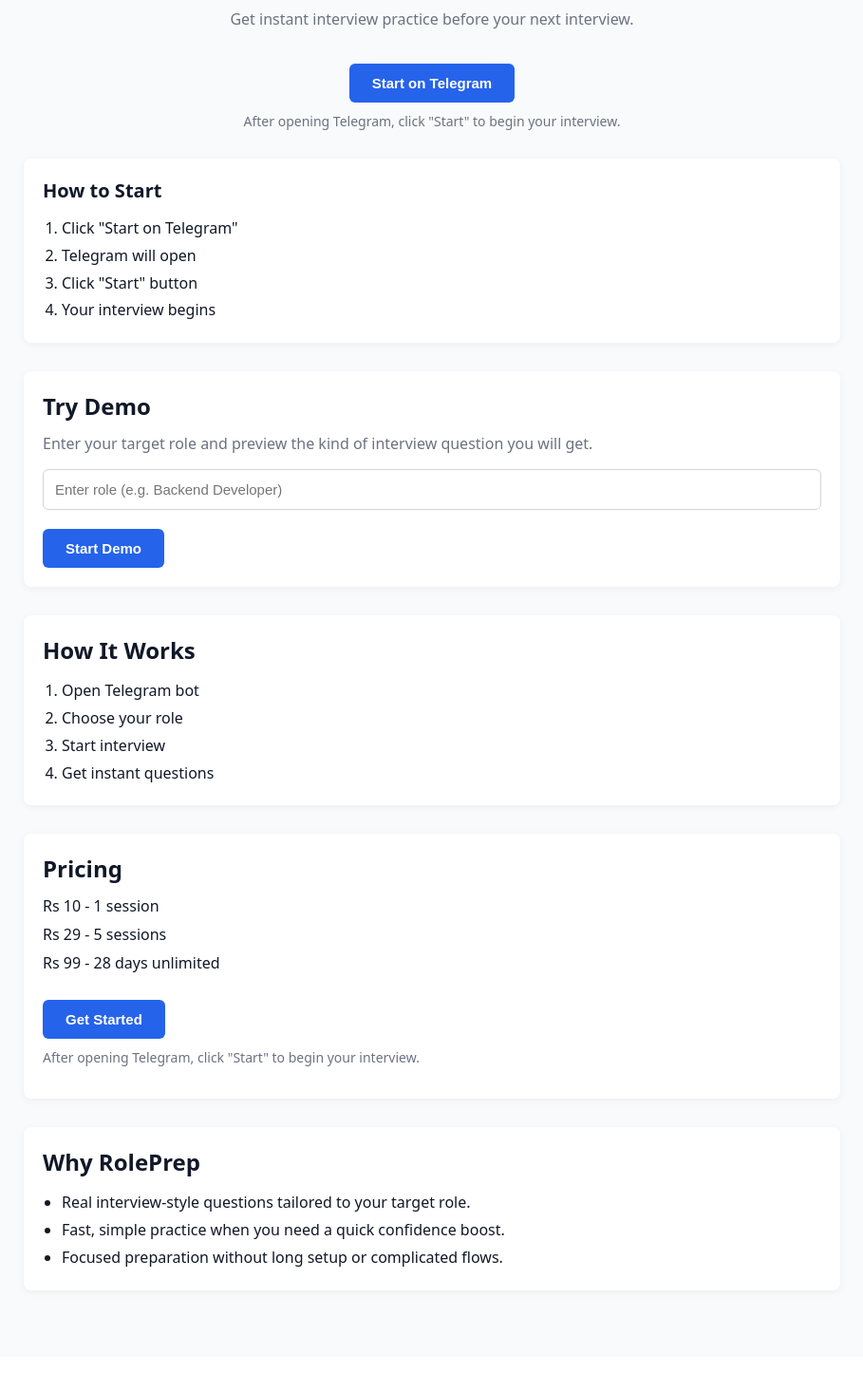
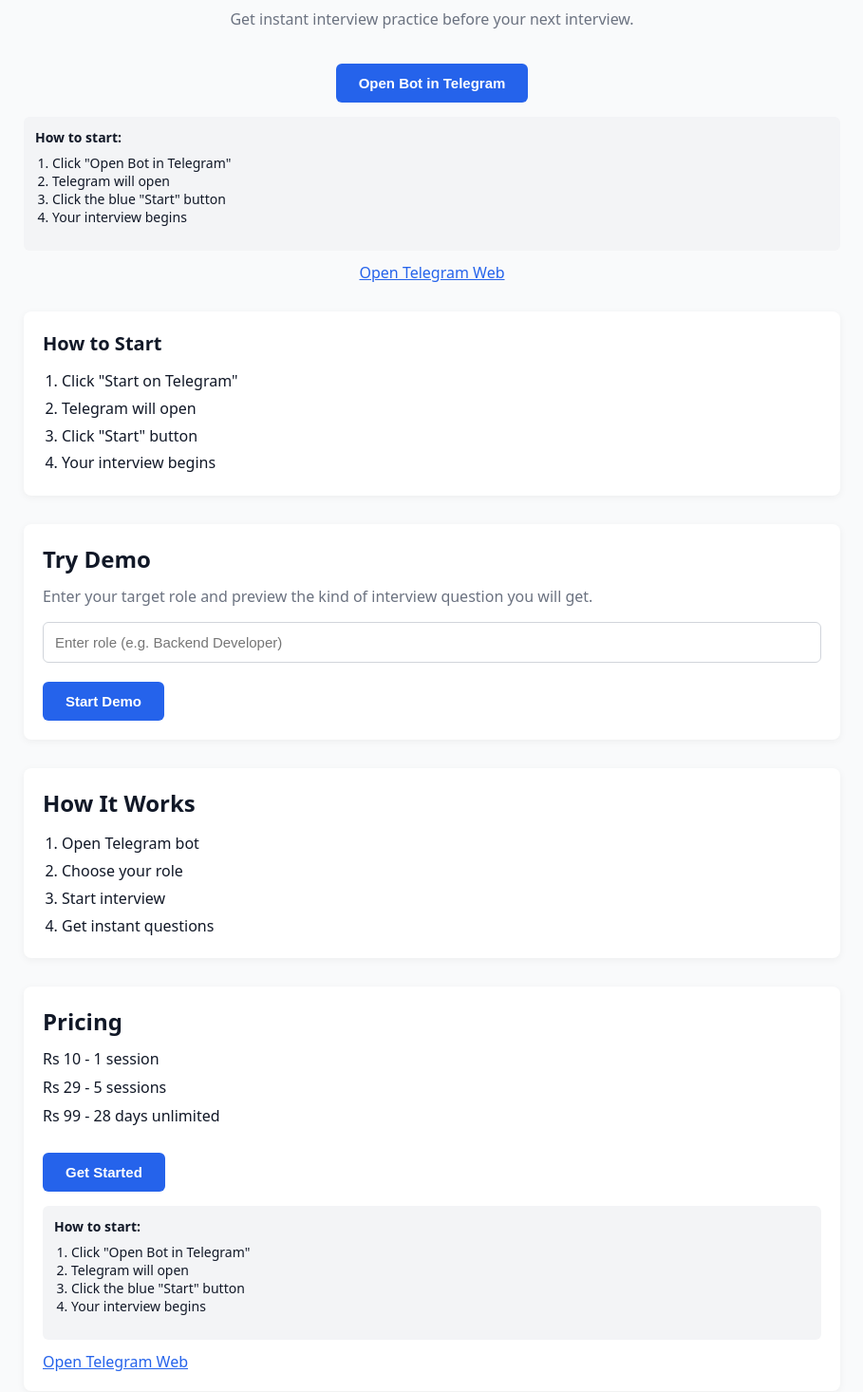
Before and after one commit to BishuSharma994/RolePrep-site, a React (Vite) app: page / in a window 1280 px wide. Shown: the part 84-1550 px from the top of the page at 95% size, without its empty margins (185-1094 px from the left). Before the commit the page ends 1513 px from the top, so only its background shows below. Built offline with nearby package versions, Linux system fonts and the light colour scheme.

Commit message:
Improve Telegram bot launch guidance

```diff
--- a/src/App.jsx
+++ b/src/App.jsx
@@ -66,11 +66,34 @@
             Get instant interview practice before your next interview.
           </p>
           <a href={telegramLink} target="_blank" rel="noopener noreferrer">
-            <button style={primaryButtonStyle}>Start on Telegram</button>
+            <button style={primaryButtonStyle}>Open Bot in Telegram</button>
           </a>
-          <p style={{ marginTop: "10px", fontSize: "14px", color: "#6b7280" }}>
-            After opening Telegram, click "Start" to begin your interview.
-          </p>
+          <div
+            style={{
+              marginTop: "15px",
+              padding: "12px",
+              backgroundColor: "#f3f4f6",
+              borderRadius: "6px",
+              fontSize: "14px",
+              textAlign: "left",
+            }}
+          >
+            <strong>How to start:</strong>
+            <ol style={{ marginTop: "8px", paddingLeft: "18px" }}>
+              <li>Click "Open Bot in Telegram"</li>
+              <li>Telegram will open</li>
+              <li>Click the blue "Start" button</li>
+              <li>Your interview begins</li>
+            </ol>
+          </div>
+          <a
+            href="https://web.telegram.org"
+            target="_blank"
+            rel="noopener noreferrer"
+            style={{ display: "inline-block", marginTop: "12px", color: "#2563eb" }}
+          >
+            Open Telegram Web
+          </a>
         </section>
 
         <section style={{ marginBottom: "30px" }}>
@@ -152,9 +175,31 @@
             <a href={telegramLink} target="_blank" rel="noopener noreferrer">
               <button style={primaryButtonStyle}>Get Started</button>
             </a>
-            <p style={{ marginTop: "10px", fontSize: "14px", color: "#6b7280" }}>
-              After opening Telegram, click "Start" to begin your interview.
-            </p>
+            <div
+              style={{
+                marginTop: "15px",
+                padding: "12px",
+                backgroundColor: "#f3f4f6",
+                borderRadius: "6px",
+                fontSize: "14px",
+              }}
+            >
+              <strong>How to start:</strong>
+              <ol style={{ marginTop: "8px", paddingLeft: "18px" }}>
+                <li>Click "Open Bot in Telegram"</li>
+                <li>Telegram will open</li>
+                <li>Click the blue "Start" button</li>
+                <li>Your interview begins</li>
+              </ol>
+            </div>
+            <a
+              href="https://web.telegram.org"
+              target="_blank"
+              rel="noopener noreferrer"
+              style={{ display: "inline-block", marginTop: "12px", color: "#2563eb" }}
+            >
+              Open Telegram Web
+            </a>
           </div>
         </section>
 
```
